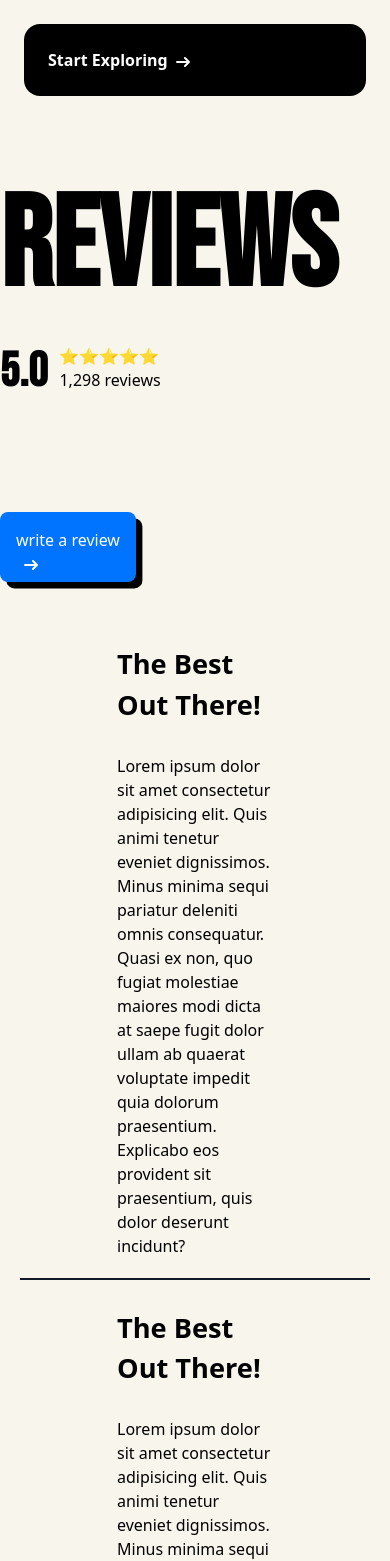
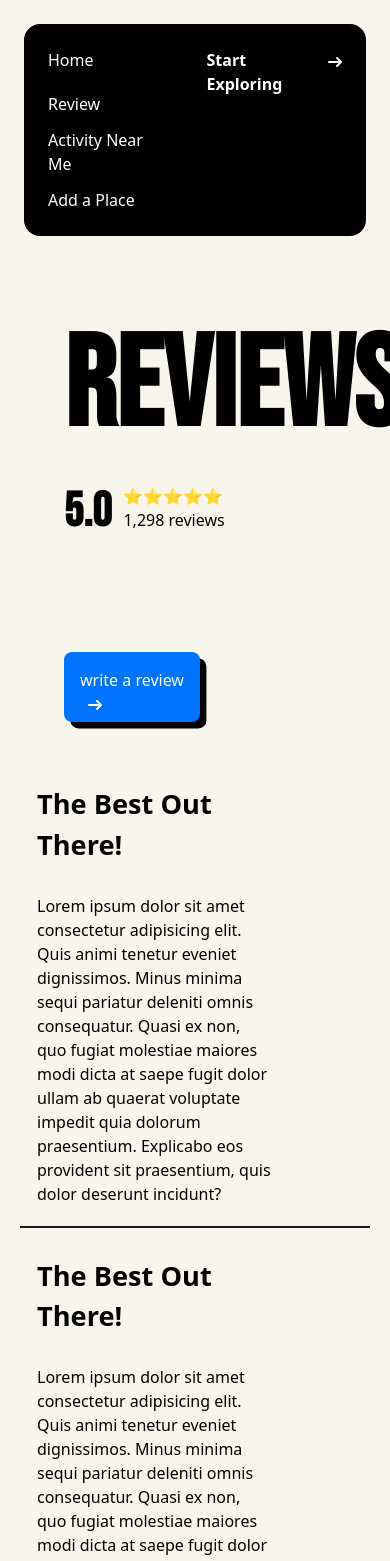
Before and after one commit to sameerkali/little_moments, a React (Vite) app: page /review in a window 390 px wide. Shown: the top 1561 px of the page. Built offline with nearby package versions, Linux system fonts and the light colour scheme.

Commit message:
full responsive

```diff
--- a/src/components/Header.jsx
+++ b/src/components/Header.jsx
@@ -6,26 +6,26 @@ const Header = () => {
     <>
       <footer id="top" className="p-6 pb-14 bg-[#F7F5EC]">
         <div className="flex flex-row justify-between p-1 bg-black text-white rounded-2xl">
-          <div className="hidden lg:flex h-full gap-12  flex-row justify-around m-4 p-1">
+          <div className="p-1 h-full gap-12  flex-row justify-around m-4 ">
             <Link to={`/`}>
               {" "}
-              <p className="hover:text-[#FE6A4D] cursor-pointer ">Home</p>{" "}
+              <p className="hover:text-[#FE6A4D] cursor-pointer mb-5 sm:mb-0 ">Home</p>{" "}
             </Link>
             <Link to={`/review`}>
               {" "}
-              <p className="hover:text-[#FE6A4D] cursor-pointer ">
+              <p className="hover:text-[#FE6A4D] cursor-pointer mb-3 sm:mb-0">
                 Review
               </p>{" "}
             </Link>
             <Link to={`/feature`}>
               {" "}
-              <p className="hover:text-[#FE6A4D] cursor-pointer ">
+              <p className="hover:text-[#FE6A4D] cursor-pointer mb-3 sm:mb-0">
                 Activity Near Me
               </p>{" "}
             </Link>
             <Link to={`/overview`}>
               {" "}
-              <p className="hover:text-[#FE6A4D] cursor-pointer ">
+              <p className="hover:text-[#FE6A4D] cursor-pointer  sm:mb-0">
                 Add a Place
               </p>{" "}
             </Link>
--- a/src/components/Overview.jsx
+++ b/src/components/Overview.jsx
@@ -4,13 +4,13 @@ import { accordionData } from "../utils/AccordionData";
 
 const Overview = () => {
   return (
-    <div className="flex  justify-between">
+    <div className="flex sm:flex-row flex-col-reverse  justify-between">
       <Accordion sections={accordionData} />
       <br />
       <div className="mr-16">
-        <h1 className="sam_bold_overview text-2xl font-bold mb-3">LOCATION</h1>
+        <h1 className="sam_bold_overview text-2xl font-bold mb-3 ml-14 sm:ml-0 ">LOCATION</h1>
         <img
-          className="h-52 w-72 sam_shadow_4  bg-center rounded-lg "
+          className=" ml-14 sm:ml-0 h-52 w-72 sam_shadow_4  bg-center rounded-lg "
           src="https://encrypted-tbn0.gstatic.com/images?q=tbn:ANd9GcR3tiNOO4g8aA0JWZgzNiVFgXXBuoEzQBHdxQ"
         />
       </div>
--- a/src/components/Review.jsx
+++ b/src/components/Review.jsx
@@ -6,8 +6,8 @@ const Review = () => {
     <>
       <div className="bg-[#F7F5EC]  sm:justify-between justify-center sm:p-16 flex flex-col sm:flex-row">
         <div className="left">
-          <h1 className="sam_bold text-[8rem] font-bold">REVIEWS</h1>
-          <div className="flex">
+          <h1 className="sam_bold text-[8rem] font-bold ml-16 sm:ml-0">REVIEWS</h1>
+          <div className="ml-16 sm:ml-0 flex">
             <h2 className="text-[3rem] sam_bold top-[-.5rem] relative  mr-3 font-bold">
               5.0
             </h2>
@@ -18,7 +18,7 @@ const Review = () => {
           </div>
         </div>
         <div className="mt-24 ">
-          <button className=" mb-16 sam_shadow_5 p-4 bg-[#0074FE] text-white rounded-lg hover:bg-[#FE6A4D] ">
+          <button className="ml-16 sm:ml-0 mb-16 sam_shadow_5 p-4 bg-[#0074FE] text-white rounded-lg hover:bg-[#FE6A4D] ">
             write a review
             <svg
               className="rtl:rotate-180 w-3.5 h-3.5 ms-2 relative top-[6px]"
--- a/src/pages/Cards.jsx
+++ b/src/pages/Cards.jsx
@@ -5,24 +5,24 @@ import "./card_shadow.css";
 const Cards = () => {
   return (
     <>
-      <div className="card_holder flex justify-between">
+      <div className="card_holder sm:flex-row flex-col flex justify-between">
         {/* 1 */}
         <Link to={`/ny`}>
-          <div className=" sam_shadow_8 max-w-sm bg-white border border-gray-200 rounded-lg shadow  dark:border-gray-700">
+          <div className="mb-9 sm:mb-0 sam_shadow_8 max-w-sm bg-white border border-gray-200 rounded-lg shadow  dark:border-gray-700">
             <img
               className="rounded-t-lg h-[15rem] w-[25rem] "
               src="ny_01.jpg"
               alt=""
             />
-            <button className="relative left-[16rem]  top-[-15rem] rounded-2xl pl-6 pr-6 pt-1 pb-1 bg-yellow-400  font-bold">
+            <button className="hidden sm:flex relative left-[16rem]  top-[-14rem] rounded-2xl pl-6 pr-6 pt-1 pb-1 bg-yellow-400  font-bold">
               Popular
             </button>
-            <button className="relative left-[-5rem] top-[-3.5rem] rounded-2xl   text-[2rem] text-white  font-bold">
+            <button className="relative left-[1rem] top-[-5rem] rounded-2xl   text-[2rem] text-white  font-bold">
               PLACE
             </button>
             <div className="">
               {/* 1 */}
-              <div className=" p-1 heading flex justify-between mt-[-3rem] ml-2 mr-2">
+              <div className=" p-1 heading flex justify-between mt-0 sm:mt-[-5rem] ml-2 mr-2">
                 <p>⭐ 4.9 stars</p>
                 <p>November 69, 2023</p>
               </div>
@@ -51,7 +51,7 @@ const Cards = () => {
         </Link>
         {/* 2 */}
         <Link to={`/moldives`}>
-          <div className="max-w-sm sam_shadow_9 bg-white border border-gray-200 rounded-lg shadow  dark:border-gray-700">
+          <div className="mb-9 sm:mb-0 sam_shadow_8 max-w-sm bg-white border border-gray-200 rounded-lg shadow  dark:border-gray-700">
             <img
               className="rounded-t-lg h-[15rem] w-[25rem] "
               src="maldives_03.jpg"
@@ -90,7 +90,7 @@ const Cards = () => {
 
         {/* 3 */}
         <Link to={`/kashmir`}>
-          <div className="max-w-sm sam_shadow_10 bg-white border border-gray-200 rounded-lg shadow  dark:border-gray-700">
+          <div className="mb-9 sm:mb-0 sam_shadow_8 max-w-sm bg-white border border-gray-200 rounded-lg shadow  dark:border-gray-700">
             <img
               className="rounded-t-lg h-[15rem] w-[25rem]"
               src="kashmir_01.jpg"
--- a/src/pages/Comments.jsx
+++ b/src/pages/Comments.jsx
@@ -18,9 +18,9 @@ const Comments = () => {
               <RiStarSFill />
               <RiStarSFill />
             </p>
-            <p className="text-[1.7rem] font-bold">The Best Out There!</p>
+            <p className="text-[1.7rem] font-bold ml-[-5rem] sm:ml-0">The Best Out There!</p>
           </div>
-          <p>
+          <p className="ml-[-5rem] sm:ml-0">
             Lorem ipsum dolor sit amet consectetur adipisicing elit. Quis animi
             tenetur eveniet dignissimos. Minus minima sequi pariatur deleniti
             omnis consequatur. Quasi ex non, quo fugiat molestiae maiores modi
@@ -43,16 +43,16 @@ const Comments = () => {
         </div>
         <div className=" flex flex-col w-[40vw]">
           <div className="flex flex-row mb-7">
-            <p className="hidden sm:flex flex-row relative top-[11px] mr-5 text-[1.3rem] ">
+            <p className="ml-[-5rem] sm:ml-0 hidden sm:flex flex-row relative top-[11px] mr-5 text-[1.3rem] ">
               <RiStarSFill />
               <RiStarSFill />
               <RiStarSFill />
               <RiStarSFill />
               <RiStarSFill />
             </p>
-            <p className="text-[1.7rem] font-bold">The Best Out There!</p>
+            <p className="text-[1.7rem] font-bold ml-[-5rem] sm:ml-0">The Best Out There!</p>
           </div>
-          <p>
+          <p className="ml-[-5rem] sm:ml-0">
             Lorem ipsum dolor sit amet consectetur adipisicing elit. Quis animi
             tenetur eveniet dignissimos. Minus minima sequi pariatur deleniti
             omnis consequatur. Quasi ex non, quo fugiat molestiae maiores modi
@@ -74,16 +74,16 @@ const Comments = () => {
         </div>
         <div className=" flex flex-col w-[40vw]">
           <div className="flex flex-row mb-7">
-            <p className="hidden sm:flex flex-row relative top-[11px] mr-5 text-[1.3rem] ">
+            <p className=" ml-[-5rem] sm:ml-0 hidden sm:flex flex-row relative top-[11px] mr-5 text-[1.3rem] ">
               <RiStarSFill />
               <RiStarSFill />
               <RiStarSFill />
               <RiStarSFill />
               <RiStarSFill />
             </p>
-            <p className="text-[1.7rem] font-bold">The Best Out There!</p>
+            <p className="text-[1.7rem] font-bold ml-[-5rem] sm:ml-0">The Best Out There!</p>
           </div>
-          <p>
+          <p className="ml-[-5rem] sm:ml-0">
             Lorem ipsum dolor sit amet consectetur adipisicing elit. Quis animi
             tenetur eveniet dignissimos. Minus minima sequi pariatur deleniti
             omnis consequatur. Quasi ex non, quo fugiat molestiae maiores modi
```
